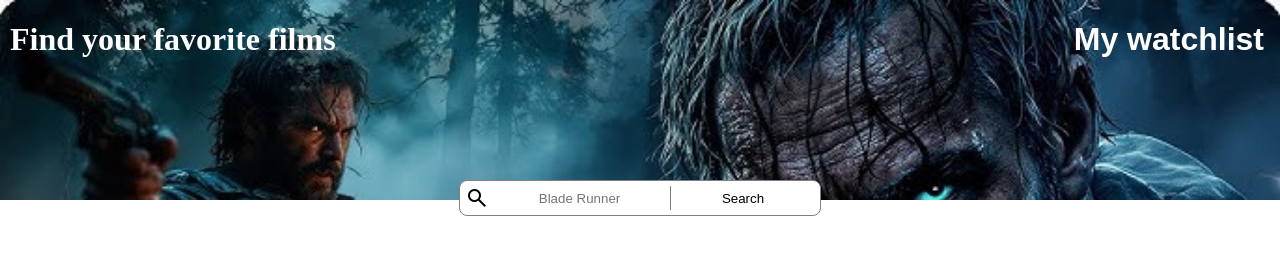
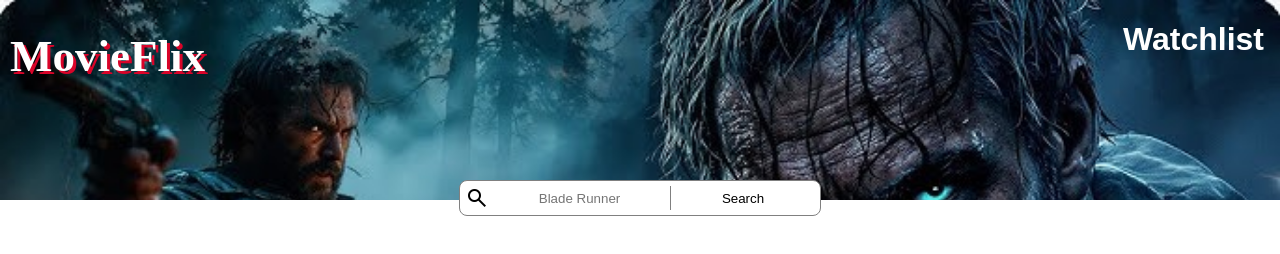
Before and after one commit to crazynets1/movie_watchlist_app, a website built with Vite: page index.html in a window 1280 px wide. Built offline with nearby package versions, Linux system fonts and the light colour scheme.

Commit message:
styling the site title

```diff
--- a/index.html
+++ b/index.html
@@ -6,8 +6,8 @@
     </head>
     <body>
         <div class="header">
-        <h1>Find your favorite films</h1>
-        <button id="switch" class="switch" type="button">My watchlist</button>
+        <h1>MovieFlix</h1>
+        <button id="switch" class="switch" type="button">Watchlist</button>
         </div>
         <div class="search">
             <span class="material-symbols-outlined">search</span>
--- a/main.css
+++ b/main.css
@@ -25,10 +25,14 @@ h1 {
     color: white;
     font-weight: 900;
     margin-left: 10px;
+    font-size: 45px;
+    text-shadow: 3px 3px #d90429;
 }
+
 h2.title{
     margin: 8px;
 }
+
 p.rating{
     font-size: 15px;
     margin-top: 15px;
```
